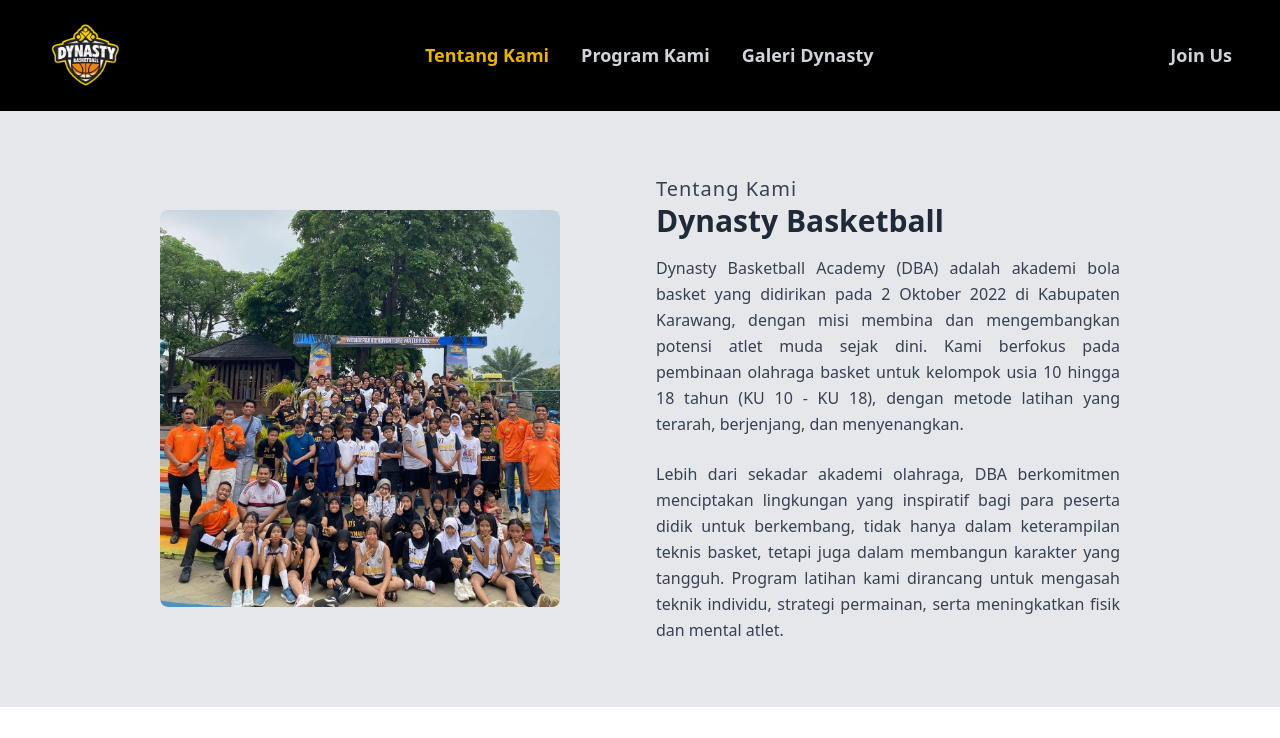
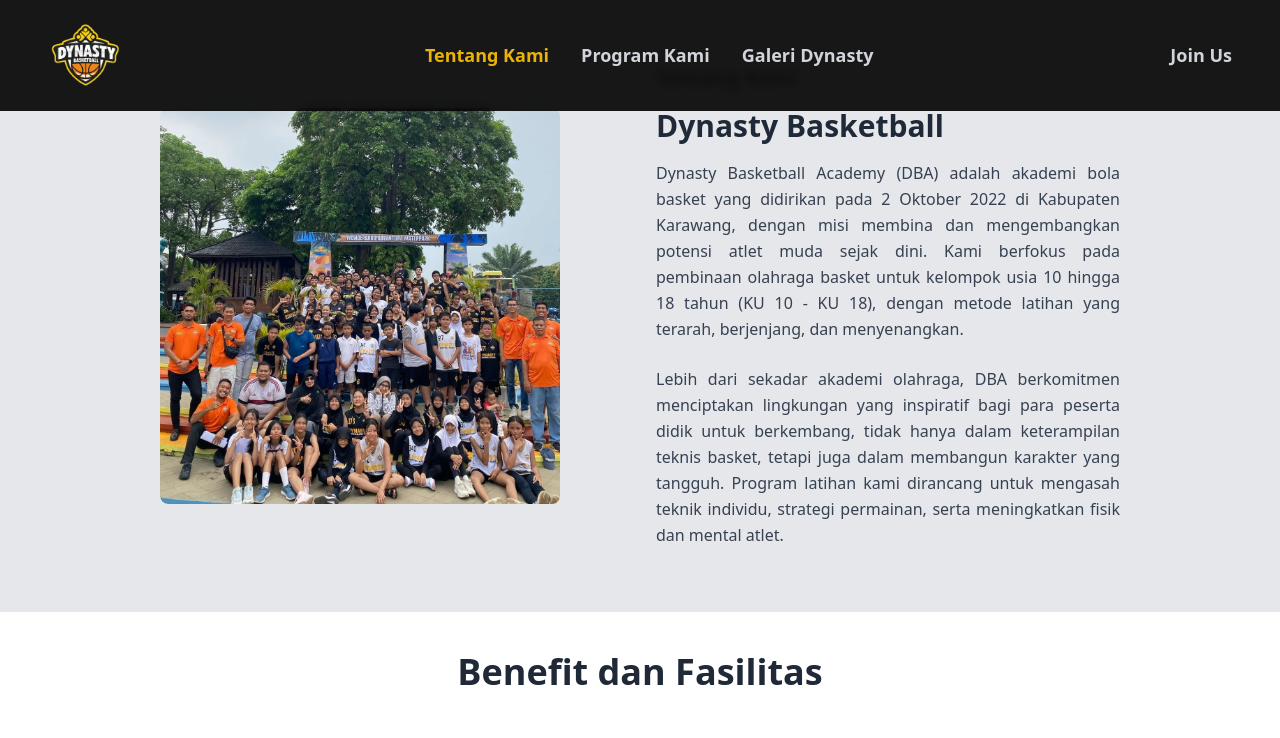
Before and after one commit to faizalnursaori/landing-dynasty, a Next.js app: page /about in a window 1280 px wide. Shown: the top 738 px of the page. Built offline with nearby package versions, Linux system fonts and the light colour scheme; what tailwindcss-intersect, tailwindcss-motion would draw is missing.

Commit message:
fix: header

```diff
--- a/src/components/Header/Header.tsx
+++ b/src/components/Header/Header.tsx
@@ -14,7 +14,7 @@ export const Header = () => {
   const isActive = (href: string) => pathname === href;
 
   return (
-    <header className="w-full bg-black/90 backdrop-blur-sm">
+    <header className="w-full bg-black/90 backdrop-blur-sm fixed top-0 left-0 z-50">
       <div className="container mx-auto flex items-center justify-between px-8 md:px-12 py-6">
         <Link href="/" className="relative z-50">
           <Image
--- a/src/components/Main/AboutSection.tsx
+++ b/src/components/Main/AboutSection.tsx
@@ -13,7 +13,7 @@ export const AboutSection = () => {
             className="rounded-lg"
           />
         </div>
-        <div className="w-full mspace-y-4">
+        <div className="w-full space-y-4">
           <p className="text-xl text-gray-700 tracking-wider">Tentang Kami</p>
           <h1 className="text-3xl text-gray-800 font-bold mb-4">Dynasty Basketball</h1>
           <div className="text-justify">
```
